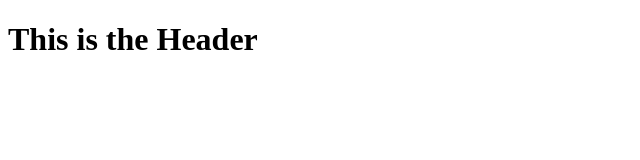
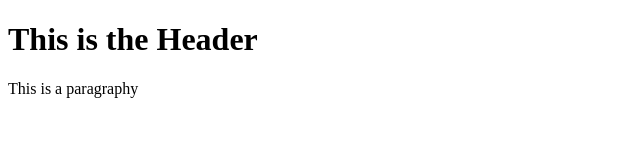
Before and after one commit to DaveyJo/git-test, a plain HTML site: page git-test/index.html in a window 1280 px wide. Shown: the whole page, without its empty margins (0-640 px from the left). Drawn offline with Linux system fonts and the light colour scheme.

Commit message:
Second commit

```diff
--- a/git-test/index.html
+++ b/git-test/index.html
@@ -2,5 +2,6 @@
 <html>
     <body>
         <h1>This is the Header</h1>
+        <p>This is a paragraphy</p>
     </body>
 </html>
```
